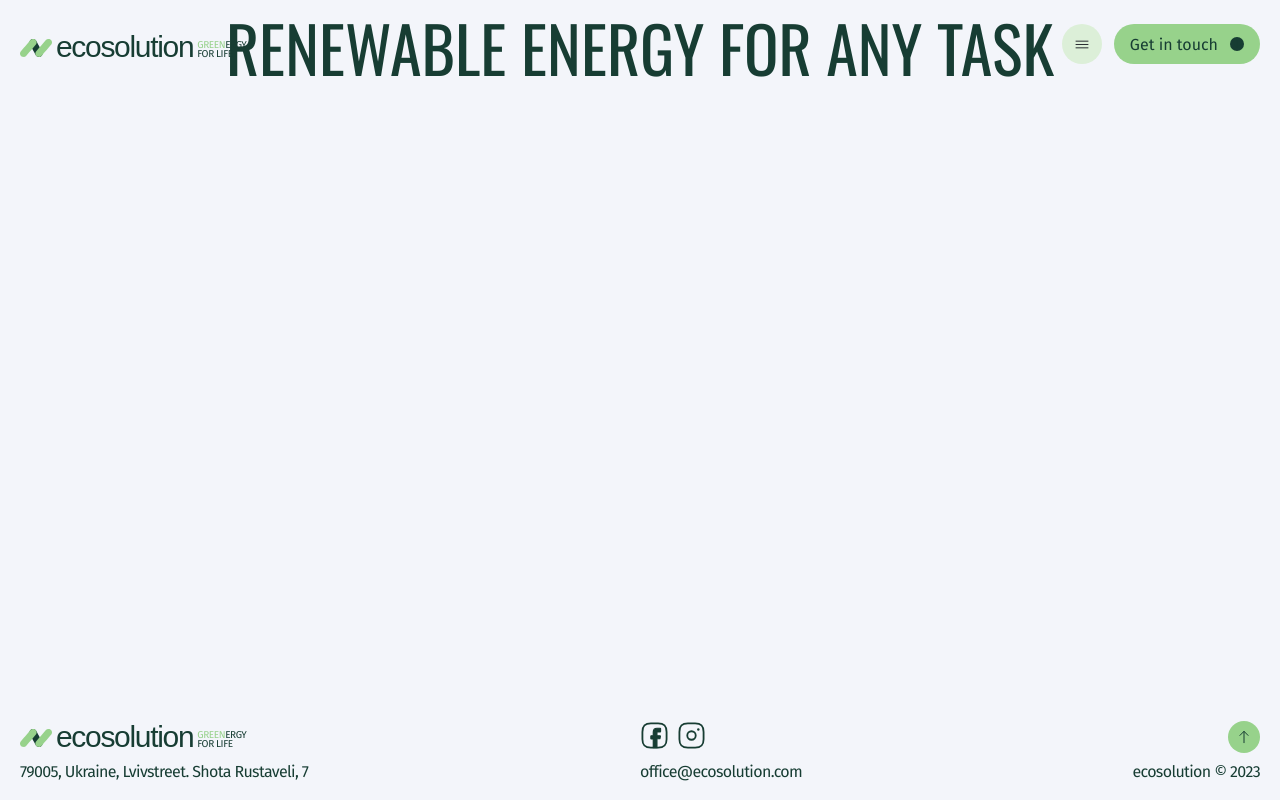
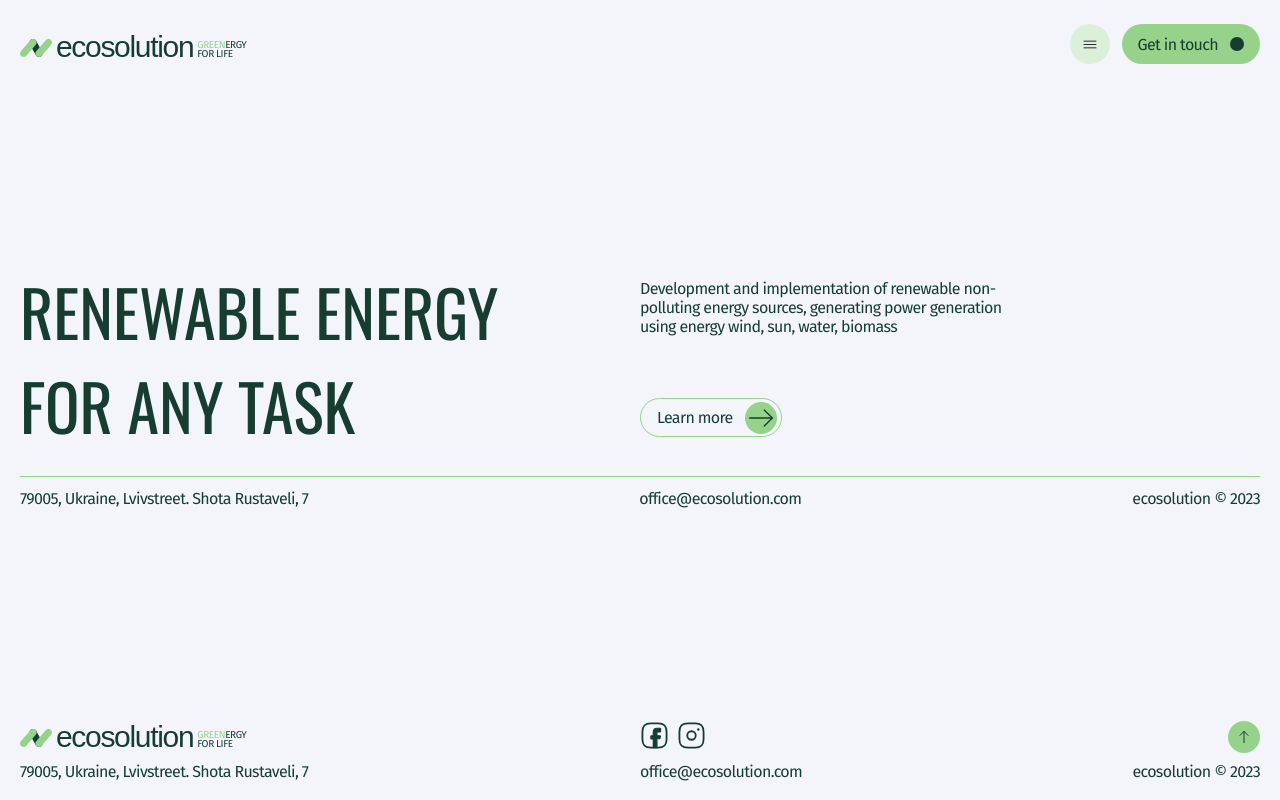
Before and after one commit to diana1m/ecosolution, a Next.js app: page / in a window 1280 px wide. Built offline with nearby package versions, Linux system fonts and the light colour scheme; a web font is replaced by a local one.

Commit message:
create section Hero

```diff
--- a/src/app/page.tsx
+++ b/src/app/page.tsx
@@ -1,9 +1,9 @@
-import { oswaldFont } from './fonts'
+import Hero from '@/components/Hero/Hero'
 
 export default function Home() {
   return (
     <main className='main'>
-      <h1 className={oswaldFont.className}>RENEWABLE ENERGY For any task</h1>
+      <Hero />
     </main>
   )
 }
--- a/src/components/Footer/Footer.tsx
+++ b/src/components/Footer/Footer.tsx
@@ -28,7 +28,9 @@ const Footer = () => {
       <address className={styles.text}>
         79005, Ukraine, Lvivstreet. Shota Rustaveli, 7
       </address>
-      <p className={styles.text}>office@ecosolution.com</p>
+      <Link className={styles.text} href='mailto:office@ecosolution.com'>
+        office@ecosolution.com
+      </Link>
       <p className={styles.text}>ecosolution &copy; 2023</p>
     </footer>
   )
--- /dev/null
+++ b/src/components/Hero/Hero.module.scss
@@ -0,0 +1,122 @@
+/* ---- Hero ---- */
+@import '/src/styles/resources/';
+
+.section {
+  margin-top: 222px;
+  width: 100%;
+
+  @include tablet {
+    margin-top: 240px;
+  }
+
+  @include desktop {
+    margin-top: 264px;
+  }
+}
+
+.wrapper {
+  display: flex;
+  flex-direction: column;
+  gap: 24px;
+  justify-content: space-between;
+  margin-bottom: 24px;
+
+  @include tablet {
+    gap: 0;
+    flex-direction: row;
+  }
+}
+
+.title {
+  @include tablet {
+    width: 300px;
+  }
+  @include desktop {
+    width: 485px;
+  }
+}
+
+.descriptionWrapper {
+  display: flex;
+  flex-direction: column;
+  gap: 24px;
+  @include tablet {
+    gap: 0;
+    justify-content: space-between;
+    padding: 20px 0;
+    flex: 0 0 50%;
+  }
+
+  @include desktop {
+    padding: 15px 0;
+  }
+
+  & p {
+    @include desktop {
+      width: 363px;
+    }
+  }
+}
+
+.link {
+  display: flex;
+  align-items: center;
+  width: fit-content;
+  margin: 0 auto;
+  height: 39px;
+  padding: 4px 4px 4px 16px;
+  gap: 12px;
+  border-radius: 500px;
+  @include border($accent);
+  @include transition;
+
+  @include tablet {
+    margin: 0;
+  }
+
+  &:hover {
+    background-color: $text;
+    color: $accent;
+    border-color: $text;
+  }
+}
+
+.arrowWrapper {
+  @include center-element;
+  width: 32px;
+  height: 32px;
+  border-radius: 50%;
+  background: $accent;
+
+  color: $text;
+}
+
+.contact {
+  width: 100%;
+  border-top: 1px solid $accent;
+  padding-top: 24px;
+  display: flex;
+  flex-direction: column;
+  text-align: center;
+  gap: 8px;
+
+  @include tablet {
+    flex-direction: row;
+    justify-content: space-between;
+    padding-top: 16px;
+    text-align: left;
+  }
+
+  @include desktop {
+    padding-top: 12px;
+  }
+}
+
+.copyright {
+  display: none;
+
+  @include tablet {
+    display: inline;
+    text-align: right;
+  }
+}
--- /dev/null
+++ b/src/components/Hero/Hero.tsx
@@ -0,0 +1,49 @@
+// import { Link } from 'react-scroll'
+import Link from 'next/link'
+import { oswaldFont } from '../../app/fonts'
+import styles from './Hero.module.scss'
+import { ArrowRight } from '../svgs'
+
+const Hero = () => {
+  return (
+    <section id='main' className={styles.section}>
+      <div className={styles.wrapper}>
+        <h1 className={`${oswaldFont.className} ${styles.title}`}>
+          RENEWABLE ENERGY For any task
+        </h1>
+        <div className={styles.descriptionWrapper}>
+          <p>
+            Development and implementation of renewable non-polluting energy
+            sources, generating power generation using energy wind, sun, water,
+            biomass
+          </p>
+          <Link
+            className={styles.link}
+            href='#cases'
+            //   to='cases'
+            //   smooth={true}
+            //   offset={-70}
+            //   duration={500}
+          >
+            Learn more
+            <div className={styles.arrowWrapper}>
+              <ArrowRight />
+            </div>
+          </Link>
+        </div>
+      </div>
+
+      <div className={styles.contact}>
+        <address className={styles.text}>
+          79005, Ukraine, Lvivstreet. Shota Rustaveli, 7
+        </address>
+        <Link className={styles.text} href='mailto:office@ecosolution.com'>
+          office@ecosolution.com
+        </Link>
+        <p className={styles.copyright}>ecosolution &copy; 2023</p>
+      </div>
+    </section>
+  )
+}
+
+export default Hero
--- a/src/styles/resources/specification.scss
+++ b/src/styles/resources/specification.scss
@@ -64,6 +64,12 @@ button {
   font-size: inherit;
 }
 
+p,
+a,
+address {
+  letter-spacing: -0.64px;
+}
+
 h1,
 h2 {
   font-family: var(--secondary-font-family);
```
